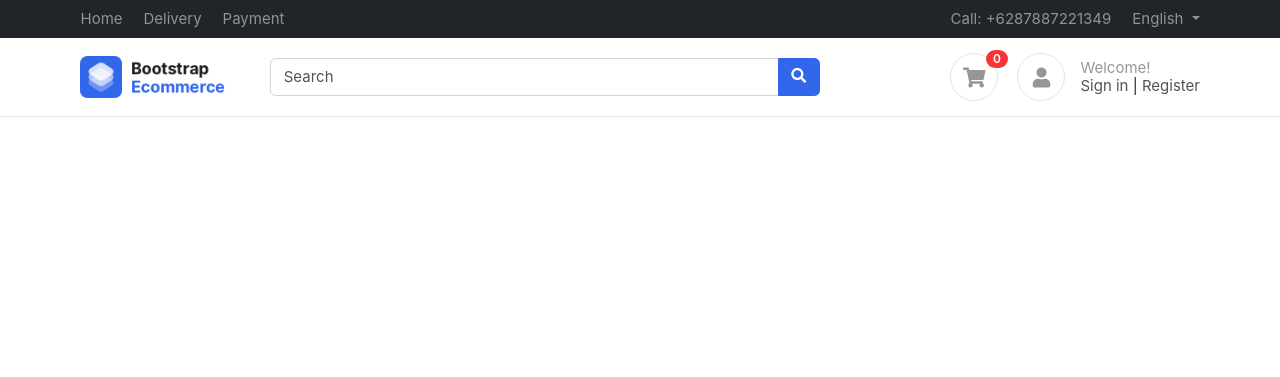
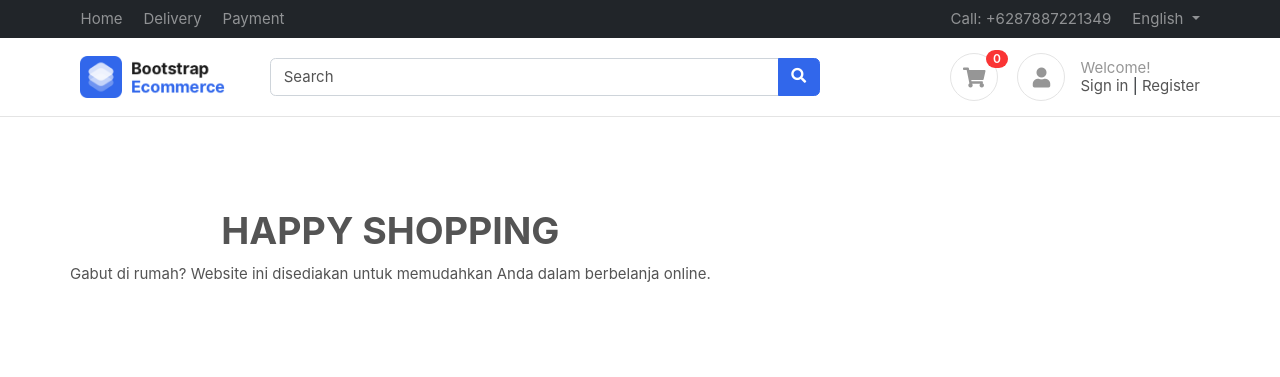
Before and after one commit to maharshall653/e-commerce-kelompok1, a Django app: page / in a window 1280 px wide. Shown: the top 377 px of the page. Run offline with Django 4.2, Linux system fonts and the light colour scheme; data that the repository does not hold is empty; some libraries are stand-ins or nearby versions; some web fonts are replaced.

Commit message:
ecommerce lima

```diff
--- a/products/views.py
+++ b/products/views.py
@@ -8,7 +8,7 @@ from products.models import Product
 
 def get_product(request , slug):
     try:
-        product = Product.objects.get(slug =slug)
+        product = Product.objects.get(slug = slug)
         return render(request  , 'product/product.html' , context = {'product' : product})
 
     except Exception as e:
--- a/templates/home/index.html
+++ b/templates/home/index.html
@@ -20,8 +20,12 @@
 
         {% endfor %}
 
-
-
+        <body>
+            <center>
+                <h1>HAPPY SHOPPING</h1>
+                <p>Gabut di rumah? Website ini disediakan untuk memudahkan Anda dalam berbelanja online.</p>
+            </center>
+        </body>
     </div>
 
     </div>
--- a/templates/product/product.html
+++ b/templates/product/product.html
@@ -1,4 +1,4 @@
-{% extends "base/base.html"%}
+{% extends "base/base.html" %}
 
 {%  block start %}
 
```
Also changed, not shown: public/static/images/logo-1.png (added).
